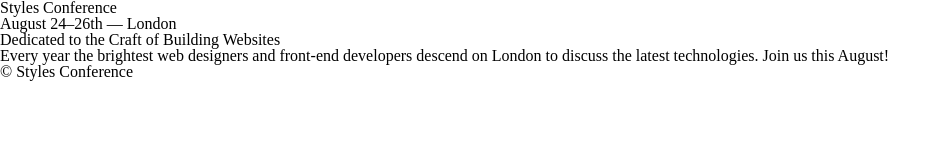
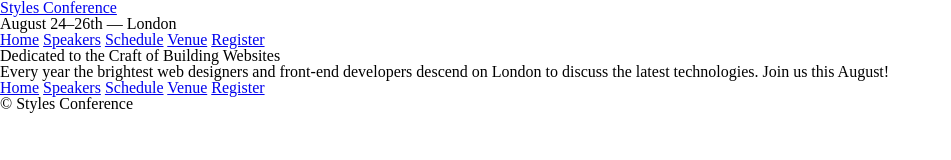
Before and after one commit to marshall159/responsiveSite, a plain HTML site: page index.html in a window 1280 px wide. Shown: the whole page, without its empty margins (0-951 px from the left). Drawn offline with Linux system fonts and the light colour scheme.

Commit message:
add nav with links to speakers, schedule, venue and register

```diff
--- a/index.html
+++ b/index.html
@@ -7,8 +7,16 @@
 </head>
 <body>
     <header>
-            <h1>Styles Conference</h1>
+        <h1><a href="index.html">Styles Conference</a></h1>
         <h3>August 24&ndash;26th &mdash; London</h3>
+
+        <nav>
+            <a href="index.html">Home</a>
+            <a href="speakers.html">Speakers</a>
+            <a href="schedule.html">Schedule</a>
+            <a href="venue.html">Venue</a>
+            <a href="register.html">Register</a>
+        </nav>
     </header>
 
     <section>
@@ -21,6 +29,13 @@
     </section>
 
     <footer>
+        <nav>
+            <a href="index.html">Home</a>
+            <a href="speakers.html">Speakers</a>
+            <a href="schedule.html">Schedule</a>
+            <a href="venue.html">Venue</a>
+            <a href="register.html">Register</a>
+        </nav>
         <small>&copy; Styles Conference</small>
     </footer>
 
```
Lines whose indentation alone changed are shown as unchanged.
